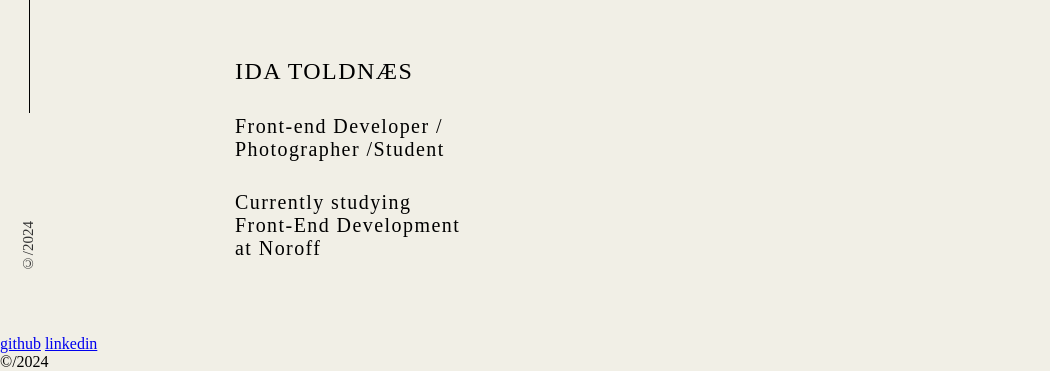
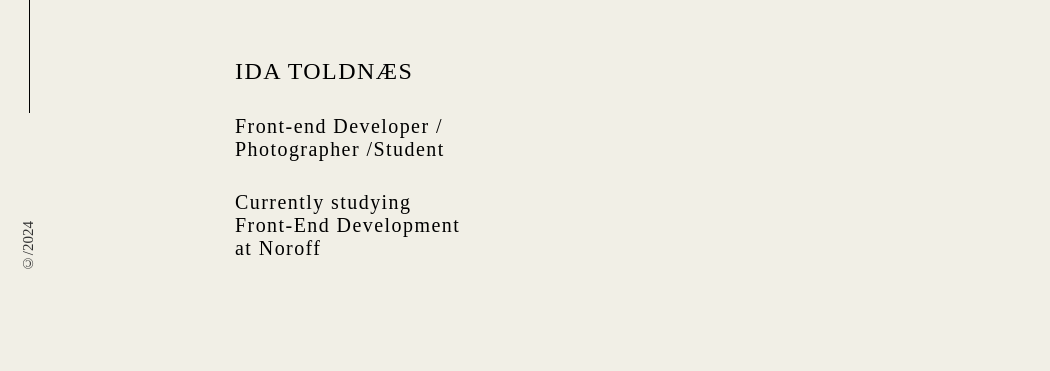
Before and after one commit to idatold/Portfolio-1, a plain HTML site: page index.html in a window 1280 px wide. Shown: the part 465-836 px from the top of the page, without its empty margins (0-1050 px from the left). After the commit the page ends 800 px from the top, so only its background shows below. Drawn offline with Linux system fonts and the light colour scheme; a web font is replaced by a local one.

Commit message:
navbar fix

```diff
--- a/css/common.css
+++ b/css/common.css
@@ -144,6 +144,9 @@ h1,
   color: #fff; /* Color of the text when highlighted */
 }
 
+.navbar-wrapper {
+  display: none; /* Hide by default */
+}
 
 /* ---------------------MEDIA------------------------- */
 @media (max-width: 1100px) {
--- a/index.html
+++ b/index.html
@@ -44,17 +44,19 @@
 
     <!-- Sidebar for larger screens -->
     <div class="sidebar-wrapper">
-      <a class="sidebar-font line-through" href="https://github.com/idatold">github</a>
-      <a class="sidebar-font line-through" href="https://www.linkedin.com/in/ida-charlotte-loriann-toldn%C3%A6s-920190117/">linkedin</a>
+      <a class="sidebar-font line-through" href="https://github.com/idatold" target="_blank">github</a>
+      <a class="sidebar-font line-through" href="https://www.linkedin.com/in/ida-charlotte-loriann-toldn%C3%A6s-920190117/" target="_blank">linkedin</a>
       <div class="vertical-line"></div>
       <p class="sidebar-font">©/2024</p>
     </div>
 
     <!-- Navbar for smaller screens (900px and below) -->
     <div class="navbar-wrapper">
-      <a class="navbar-link line-through" href="https://github.com/idatold">github</a>
-      <a class="navbar-link line-through" href="https://www.linkedin.com/in/ida-charlotte-loriann-toldn%C3%A6s-920190117/">linkedin</a>
+      <a class="navbar-link line-through" href="https://github.com/idatold" target="_blank">github</a>
+      <a class="navbar-link line-through" href="https://www.linkedin.com/in/ida-charlotte-loriann-toldn%C3%A6s-920190117/" target="_blank">linkedin</a>
       <p class="navbar-link">©/2024</p>
     </div>
+
+
   </body>
 </html>
```
